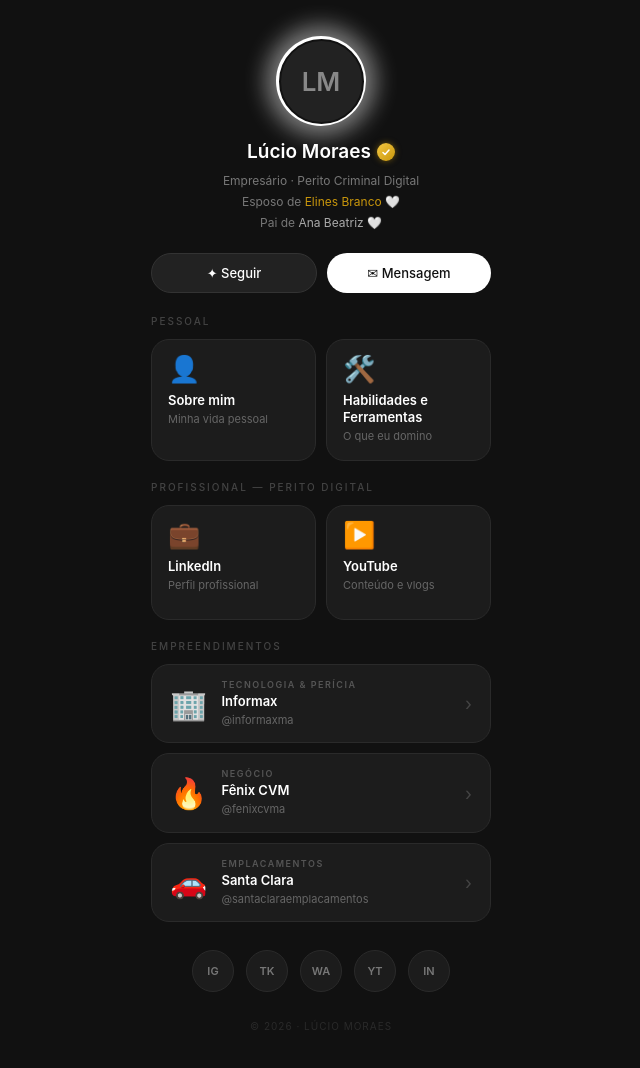
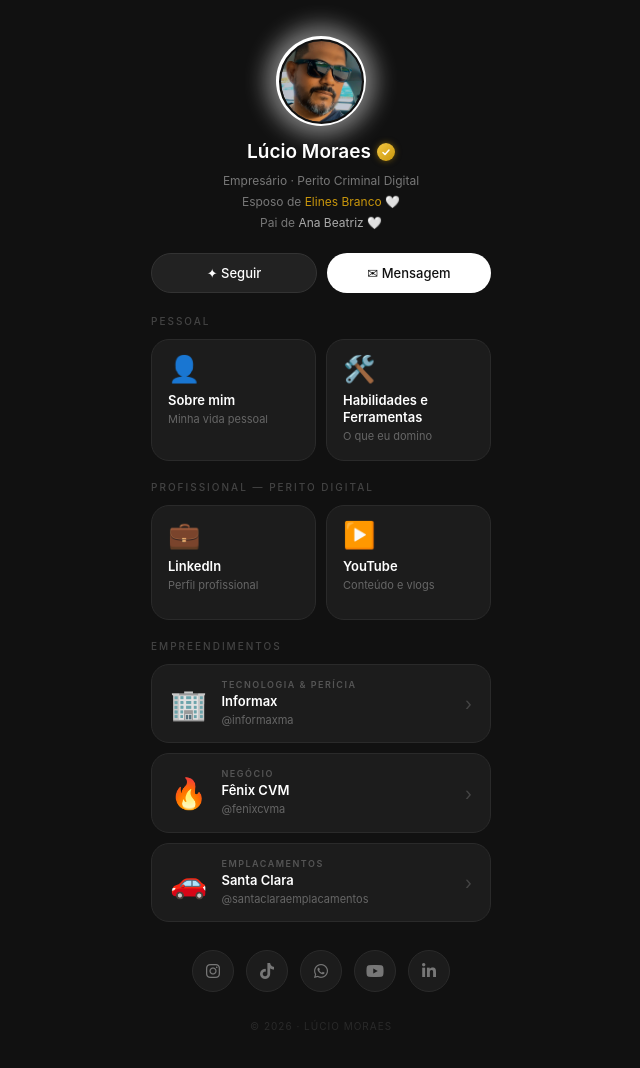
Before and after one commit to luciosamoraes2012/luciosamoraes2012.github.io, a plain HTML site: page index.html in a window 1280 px wide. Shown: the whole page, without its empty margins (319-959 px from the left). Drawn offline with Linux system fonts and the light colour scheme.

Commit message:
Update social media links and avatar image

```diff
--- a/index.html
+++ b/index.html
@@ -4,6 +4,7 @@
   <meta charset="UTF-8" />
   <meta name="viewport" content="width=device-width, initial-scale=1.0" />
   <title>Lúcio Moraes</title>
+  <link rel="stylesheet" href="https://cdnjs.cloudflare.com/ajax/libs/font-awesome/6.5.0/css/all.min.css" />
   <style>
     * { box-sizing: border-box; margin: 0; padding: 0; }
 
@@ -168,7 +169,7 @@
       display: flex;
       align-items: center;
       justify-content: center;
-      font-size: 11px;
+      font-size: 16px;
       font-weight: 600;
       color: #777;
       cursor: pointer;
@@ -184,8 +185,7 @@
 
   <div class="avatar-ring">
     <div class="avatar-inner">
-      <!-- Para adicionar foto: substitua o "LM" abaixo por: <img src="URL_DA_SUA_FOTO" alt="Lúcio Moraes" /> -->
-      LM
+      <img src="84972164-153e-46e4-8e75-1911b1a9193d-292a1bd6-4be7-4eda-b1e3-302f2d5fafc1~2.jpg" alt="Lúcio Moraes" />
     </div>
   </div>
 
@@ -273,11 +273,11 @@
   </div>
 
   <div class="social-row">
-    <a class="soc-btn" href="https://instagram.com/luciosamoraes" target="_blank">IG</a>
-    <a class="soc-btn" href="https://tiktok.com/@luciosamoraes" target="_blank">TK</a>
-    <a class="soc-btn" href="https://wa.me/5598981512383" target="_blank">WA</a>
-    <a class="soc-btn" href="https://youtube.com/@luciosamoraes" target="_blank">YT</a>
-    <a class="soc-btn" href="https://linkedin.com/in/luciosamoraes" target="_blank">IN</a>
+    <a class="soc-btn" href="https://instagram.com/luciosamoraes" target="_blank" title="Instagram"><i class="fab fa-instagram"></i></a>
+    <a class="soc-btn" href="https://tiktok.com/@luciosamoraes" target="_blank" title="TikTok"><i class="fab fa-tiktok"></i></a>
+    <a class="soc-btn" href="https://wa.me/5598981512383" target="_blank" title="WhatsApp"><i class="fab fa-whatsapp"></i></a>
+    <a class="soc-btn" href="https://youtube.com/@luciosamoraes" target="_blank" title="YouTube"><i class="fab fa-youtube"></i></a>
+    <a class="soc-btn" href="https://linkedin.com/in/luciosamoraes" target="_blank" title="LinkedIn"><i class="fab fa-linkedin-in"></i></a>
   </div>
 
   <div class="footer-text">© 2026 · LÚCIO MORAES</div>
```
